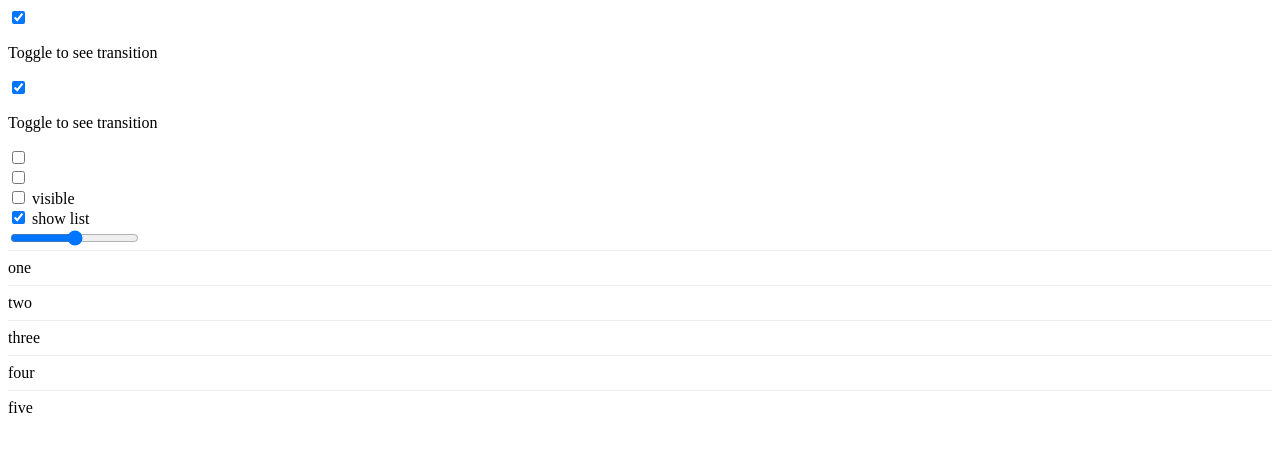
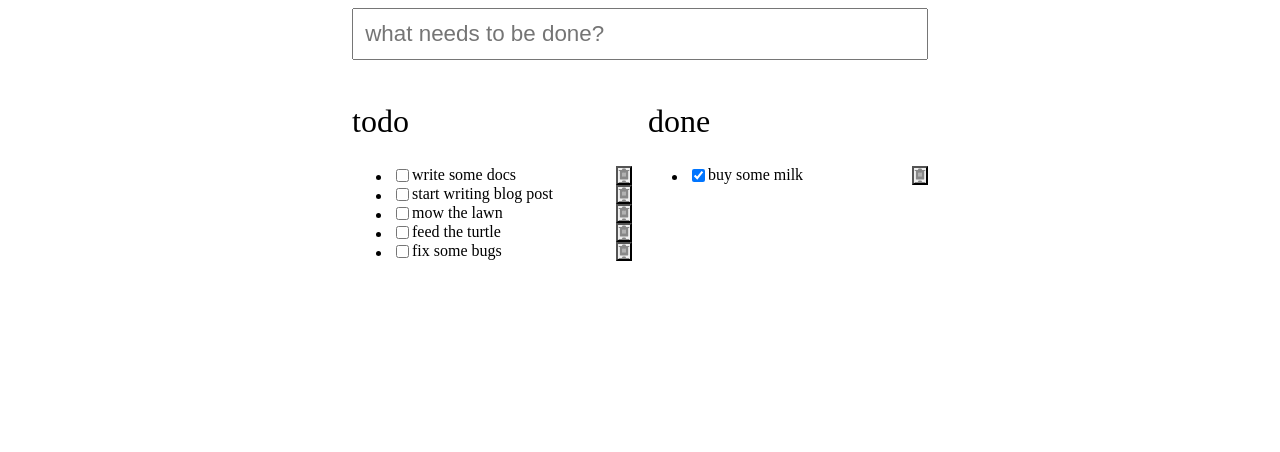
Before and after one commit to sonukuldeep/Learning-svelte, a SvelteKit app: page / in a window 1280 px wide. Shown: the top 452 px of the page. Built offline with nearby package versions, Linux system fonts and the light colour scheme.

Commit message:
animation

```diff
--- a/src/routes/+page.svelte
+++ b/src/routes/+page.svelte
@@ -1,73 +1,57 @@
 <script>
-	import { fade, fly } from 'svelte/transition';
-	import { elasticOut } from 'svelte/easing';
-	import TypewritingEffect from './TypewritingEffect.svelte';
-	import GlobalTransition from './GlobalTransition.svelte';
-	function spin(_, { duration }) {
-		return {
-			duration,
-			css: (t) => {
-				const eased = elasticOut(t);
-				return `
-				transform: scale(${eased}) rotate(${eased * 1000}deg);
-				color: hsl(
-					${Math.trunc(t * 360)},
-					${Math.min(100, 1000 * (1 - t))}%,
-					${Math.min(50, 500 * (1 - t))}%
-				)
-				`;
-			}
-		};
-	}
-	let fadeTransition = true;
-	let flyTransition = true;
-	let inOut = false;
+	import { createTodoStore } from './todo';
+	import TodoList from './TodoList.svelte';
 
-	let customTransition = false;
+	const todos = createTodoStore([
+		{ done: false, description: 'write some docs' },
+		{ done: false, description: 'start writing blog post' },
+		{ done: true, description: 'buy some milk' },
+		{ done: false, description: 'mow the lawn' },
+		{ done: false, description: 'feed the turtle' },
+		{ done: false, description: 'fix some bugs' }
+	]);
 </script>
 
-<input type="checkbox" bind:checked={fadeTransition} />
+<div class="board">
+	<input
+		placeholder="what needs to be done?"
+		on:keydown={(e) => {
+			if (e.key === 'Enter') {
+				todos.add(e.currentTarget.value);
+				e.currentTarget.value = '';
+			}
+		}}
+	/>
 
-{#if fadeTransition}
-	<p transition:fade>Toggle to see transition</p>
-{/if}
+	<div class="todo">
+		<h2>todo</h2>
+		<TodoList store={todos} done={false} />
+	</div>
 
-<input type="checkbox" bind:checked={flyTransition} />
-
-{#if flyTransition}
-	<p transition:fly={{ y: 200, duration: 2000 }}>Toggle to see transition</p>
-{/if}
-
-<input type="checkbox" bind:checked={inOut} />
-
-{#if inOut}
-	<p in:fade out:fly={{ y: 200, duration: 2000 }}>Toggle to see transition</p>
-{/if}
-
-<br />
-<input type="checkbox" bind:checked={customTransition} />
-
-{#if customTransition}
-	<div class="centered" in:spin={{ duration: 8000 }} out:fade>
-		<span>transitions!</span>
+	<div class="done">
+		<h2>done</h2>
+		<TodoList store={todos} done={true} />
 	</div>
-{/if}
-<br />
-<TypewritingEffect />
-<br />
-<GlobalTransition />
+</div>
 
 <style>
-	.centered {
-		position: absolute;
-		left: 50%;
-		top: 50%;
-		transform: translate(-50%, -50%);
+	.board {
+		display: grid;
+		grid-template-columns: 1fr 1fr;
+		grid-column-gap: 1em;
+		max-width: 36em;
+		margin: 0 auto;
 	}
 
-	span {
-		position: absolute;
-		transform: translate(-50%, -50%);
-		font-size: 4em;
+	.board > input {
+		font-size: 1.4em;
+		grid-column: 1/3;
+		padding: 0.5em;
+		margin: 0 0 1rem 0;
+	}
+
+	h2 {
+		font-size: 2em;
+		font-weight: 200;
 	}
 </style>
--- /dev/null
+++ b/src/routes/TodoList.svelte
@@ -0,0 +1,45 @@
+<script>
+	import { send, receive } from './transition';
+	import { flip } from 'svelte/animate';
+	export let store;
+	export let done;
+</script>
+
+<ul class="todos">
+	{#each $store.filter((todo) => todo.done === done) as todo (todo.id)}
+		<li
+			class:done
+			in:receive={{ key: todo.id }}
+			out:send={{ key: todo.id }}
+			animate:flip={{ duration: 200 }}
+		>
+			<label>
+				<input
+					type="checkbox"
+					checked={todo.done}
+					on:change={(e) => store.mark(todo, e.currentTarget.checked)}
+				/>
+
+				<span>{todo.description}</span>
+
+				<button on:click={() => store.remove(todo)} aria-label="Remove" />
+			</label>
+		</li>
+	{/each}
+</ul>
+
+<style>
+	label {
+		width: 100%;
+		height: 100%;
+		display: flex;
+	}
+
+	span {
+		flex: 1;
+	}
+
+	button {
+		background-image: url(./remove.svg);
+	}
+</style>
--- /dev/null
+++ b/src/routes/todo.ts
@@ -0,0 +1,34 @@
+import { writable } from 'svelte/store';
+
+export function createTodoStore(initial) {
+	let uid = 1;
+
+	const todos = initial.map(({ done, description }) => {
+		return {
+			id: uid++,
+			done,
+			description
+		};
+	});
+
+	const { subscribe, update } = writable(todos);
+
+	return {
+		subscribe,
+		add: (description) => {
+			const todo = {
+				id: uid++,
+				done: false,
+				description
+			};
+
+			update(($todos) => [...$todos, todo]);
+		},
+		remove: (todo) => {
+			update(($todos) => $todos.filter((t) => t !== todo));
+		},
+		mark: (todo, done) => {
+			update(($todos) => [...$todos.filter((t) => t !== todo), { ...todo, done }]);
+		}
+	};
+}
--- /dev/null
+++ b/src/routes/transition.ts
@@ -0,0 +1,20 @@
+import { crossfade } from 'svelte/transition';
+import { quintOut } from 'svelte/easing';
+
+export const [send, receive] = crossfade({
+	duration: (d) => Math.sqrt(d * 200),
+
+	fallback(node, params) {
+		const style = getComputedStyle(node);
+		const transform = style.transform === 'none' ? '' : style.transform;
+
+		return {
+			duration: 600,
+			easing: quintOut,
+			css: (t) => `
+				transform: ${transform} scale(${t});
+				opacity: ${t}
+			`
+		};
+	}
+});
```
Also changed, not shown: src/routes/remove.svg (added).
